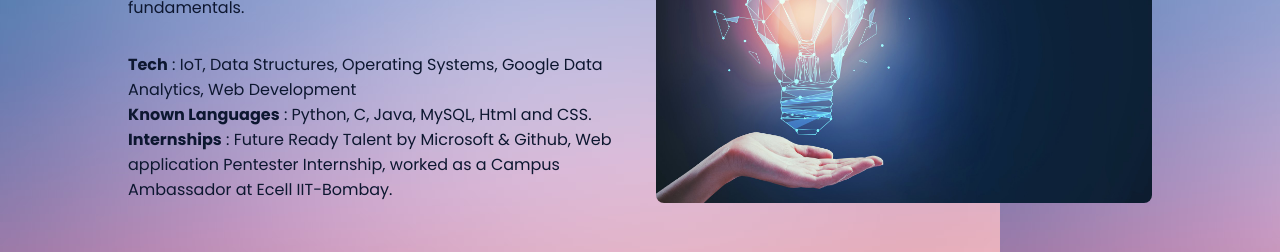
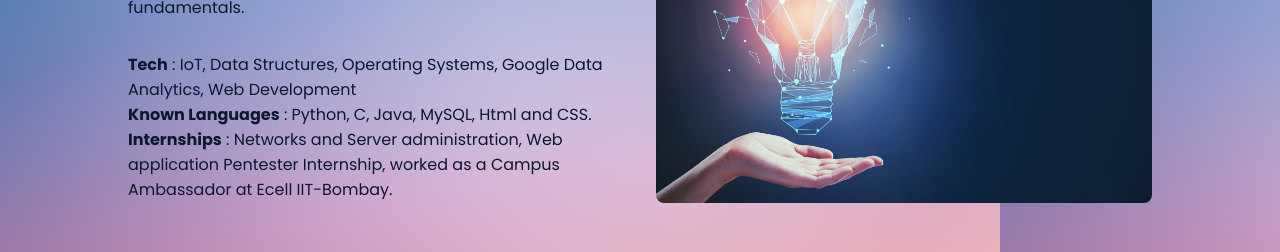
Before and after one commit to Nivas672001/IndireddySrinivasulaReddyPortfolio, a plain HTML site: page index.html in a window 1280 px wide. Shown: the part 1640-1892 px from the top of the page. Drawn offline with nearby package versions, Linux system fonts and the light colour scheme.

Commit message:
Update index.html

```diff
--- a/index.html
+++ b/index.html
@@ -104,7 +104,7 @@
                         <p class="skills__text">I had trained on networks and server administration by Prompt Infotech Pvt.Ltd. I am familiar with the cyber security fundamentals.</p>
                             <p><b>Tech</b> : IoT, Data Structures, Operating Systems, Google Data Analytics, Web Development</p>
                             <p><b>Known Languages</b> : Python, C, Java, MySQL, Html and CSS.</p>
-                            <p><b>Internships</b> : Future Ready Talent by Microsoft & Github, Web application Pentester Internship,
+                            <p><b>Internships</b> : Networks and Server administration, Web application Pentester Internship,
                             worked as a Campus Ambassador at Ecell IIT-Bombay. </p>
 
                     </div>
```
